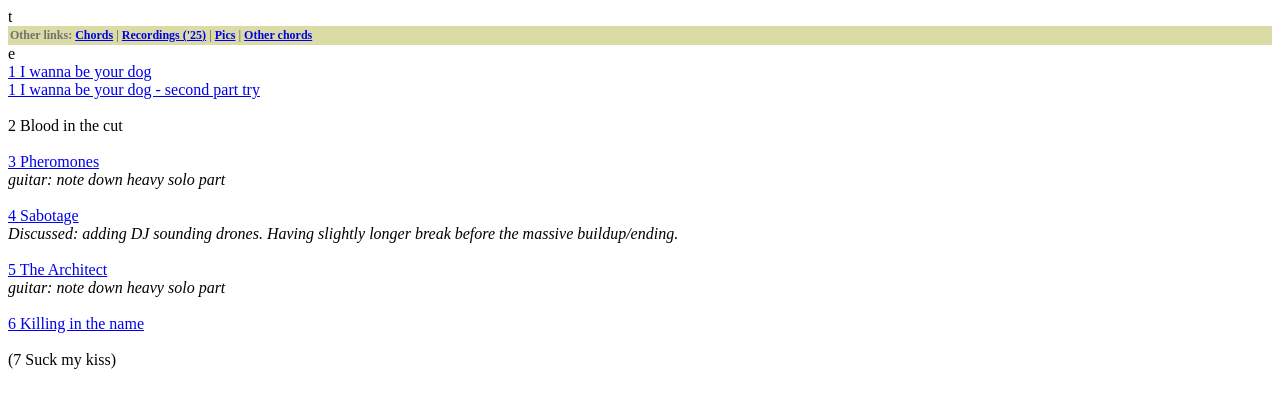
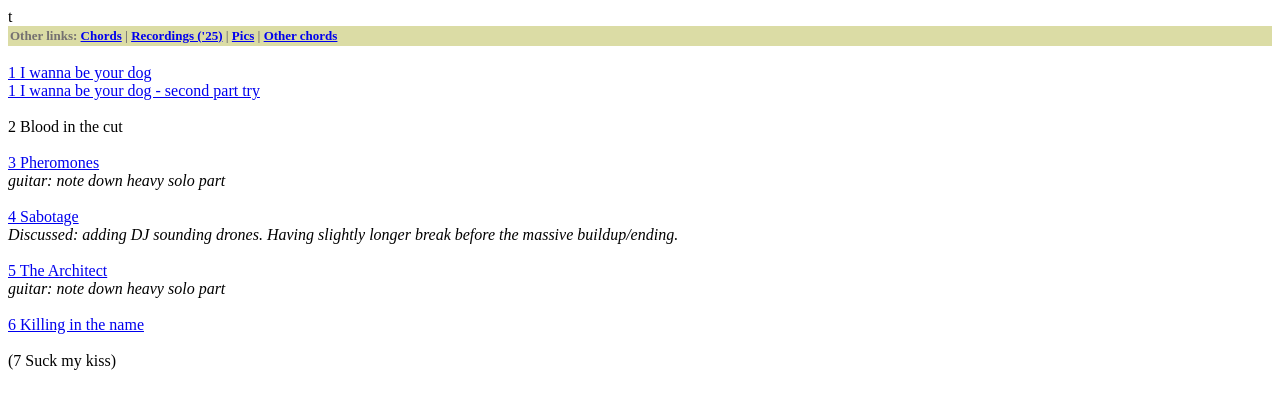
Before and after one commit to tkjelsrud/badstudio-portfolio, a Jekyll site: the page bedby10/setlist/index.html, which Jekyll copies as it is, in a window 1280 px wide. Shown: the top 409 px of the page. Built offline with Jekyll 4.4.1, drawn with Linux system fonts in a browser that asks for light colours.

Commit message:
Increase font size for body and header elements

```diff
--- a/bedby10/setlist/index.html
+++ b/bedby10/setlist/index.html
@@ -6,11 +6,14 @@
     <title>setlist</title>
 
     <style>
+        .body {
+            font-size: 13px
+        }
         .header {
             background-color: #dbdca5;
             color: #747070;
             padding: 2px;
-            font-size: 12px;
+            font-size: 13px;
             font-weight: bold;
             text-decoration: none;
         }
@@ -19,7 +22,6 @@
 </head>
 <body>
     <div class="header">Other links: <a href="../">Chords</a> | <a href="../recordings.html">Recordings ('25)</a> | <a href="../pics.html">Pics</a> | <a href="https://tkjelsrud.github.io/chords/examples/">Other chords</a></div>
-e
 <br/>
 <a href="https://jottacloud.com/s/021577f62e15ca0404da693dee1d405220c">1 I wanna be your dog</a>
 <br/>
```
